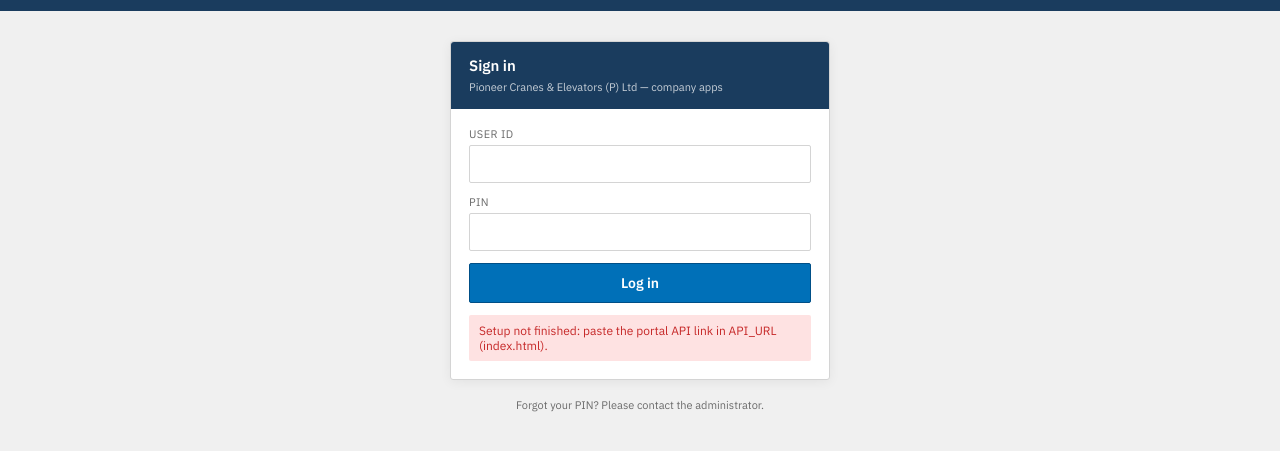
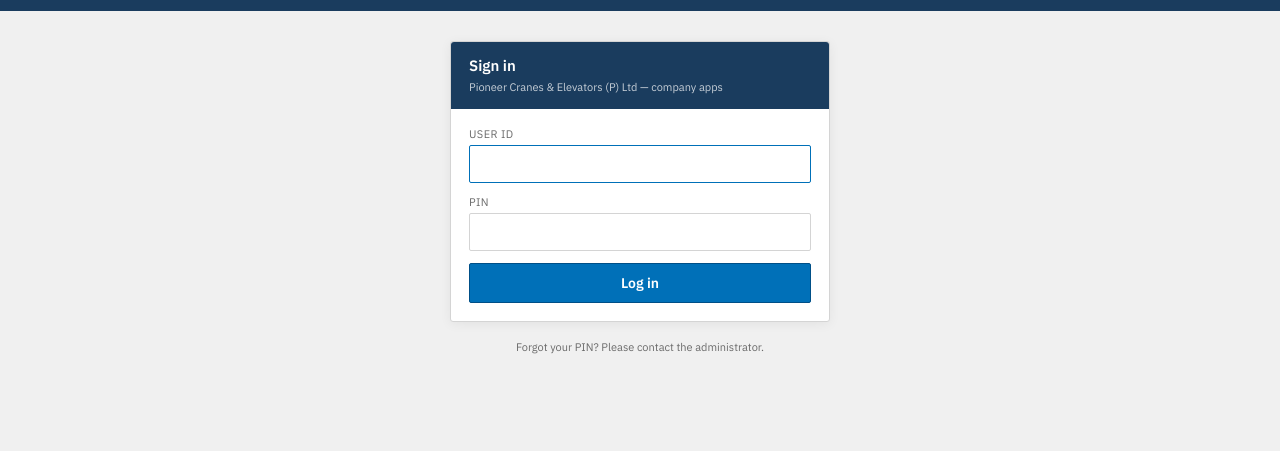
Before and after one commit to Aman79499/pioneer, a plain HTML site: page index.html in a window 1280 px wide. Shown: the part 35-486 px from the top of the page. Drawn offline with Linux system fonts and the light colour scheme.

Commit message:
Update index.html

```diff
--- a/index.html
+++ b/index.html
@@ -108,7 +108,7 @@
 //                standalone "Pioneer Portal" Apps Script project.
 //                App links themselves are kept in its APPS sheet tab.
 // ================================================================
-var API_URL = 'PASTE_PORTAL_API_EXEC_LINK_HERE';
+var API_URL = 'https://script.google.com/macros/s/AKfycby6NRho069TTkz5W1Bm414mYL1s6OJA7GNBFMMSY-Kl3OC_C96-T_oZNayl6lanftKN/exec';
 // ===== END: SETTINGS =====
 
 
```
